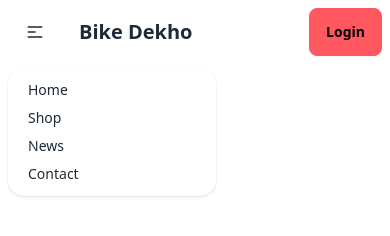
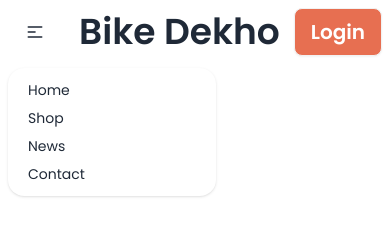
Before and after one commit to NeelaFT/Biker_Zone, a plain HTML site: page index.html in a window 390 px wide. Both pictures are taken after a click on the button 35 px from the left and 32 px from the top of the page. Drawn offline with nearby package versions, Linux system fonts and the light colour scheme.

Commit message:
modifying the navbar

```diff
--- a/index.html
+++ b/index.html
@@ -1,5 +1,6 @@
 <!DOCTYPE html>
 <html lang="en">
+
 <head>
     <meta charset="UTF-8">
     <meta name="viewport" content="width=device-width, initial-scale=1.0">
@@ -7,57 +8,77 @@
     <!-- tailwind and daisy UI cdn -->
     <link href="https://cdn.jsdelivr.net/npm/daisyui@4.12.13/dist/full.min.css" rel="stylesheet" type="text/css" />
     <script src="https://cdn.tailwindcss.com"></script>
+    <!-- poppins font -->
+    <link rel="preconnect" href="https://fonts.googleapis.com">
+    <link rel="preconnect" href="https://fonts.gstatic.com" crossorigin>
+    <link href="https://fonts.googleapis.com/css2?family=Poppins:wght@400;500;600;700;800;900&display=swap"
+        rel="stylesheet">
+
+    <!-- tailwind custom classes -->
+    <script>
+        tailwind.config = {
+            theme: {
+                extend: {
+                    colors: {
+                        clifford: '#da373d',
+                        'bike-primary': '#e76f51'
+                    }
+                }
+            }
+        }
+    </script>
+
+    <!-- custom styles -->
+    <style>
+        .font-poppins {
+            font-family: "Poppins", sans-serif;
+        }
+    </style>
 </head>
-<body>
-    <header>
+
+<body class="font-poppins">
+    <header class="md:container md:mx-auto">
         <nav>
             <div class="navbar bg-base-100">
-                <div class="navbar-start">
+                <div class="flex-1">
                     <div class="dropdown">
                         <div tabindex="0" role="button" class="btn btn-ghost lg:hidden">
-                      <svg
-                        xmlns="http://www.w3.org/2000/svg"
-                        class="h-5 w-5"
-                        fill="none"
-                        viewBox="0 0 24 24"
+                            <svg xmlns="http://www.w3.org/2000/svg" class="h-5 w-5" fill="none" viewBox="0 0 24 24"
                                 stroke="currentColor">
-                        <path
-                          stroke-linecap="round"
-                          stroke-linejoin="round"
-                          stroke-width="2"
+                                <path stroke-linecap="round" stroke-linejoin="round" stroke-width="2"
                                     d="M4 6h16M4 12h8m-8 6h16" />
                             </svg>
                         </div>
-                    <ul
-                      tabindex="0"
-                      class="menu menu-sm dropdown-content bg-base-100 rounded-box z-[1] mt-3 w-52 p-2 shadow">
+                        <ul tabindex="0"
+                            class="menu menu-sm dropdown-content bg-base-100 rounded-box z-[1] mt-3 w-52 p-2 shadow text-base">
                             <li><a>Home</a></li>
                             <li><a>Shop</a></li>
                             <li><a>News</a></li>
                             <li><a>Contact</a></li>
                         </ul>
                     </div>
-                  <a class="btn btn-ghost text-xl">Bike Dekho</a>
+                    <a class="btn btn-ghost text-4xl">Bike Dekho</a>
                 </div>
                 <div class="navbar-center hidden lg:flex">
-                  <ul class="menu menu-horizontal px-1">
+                    <ul class="menu menu-horizontal px-1 text-base">
                         <li><a>Home</a></li>
                         <li><a>Shop</a></li>
                         <li><a>News</a></li>
                         <li><a>Contact</a></li>
                     </ul>
                 </div>
-                <div class="navbar-end">
-                  <a class="btn btn-error">Login</a>
+                <div>
+                    <a class="btn bg-bike-primary text-xl text-white">Login</a>
                 </div>
             </div>
         </nav>
     </header>
-    <main>
+    <main class="md:container md:mx-auto">
 
     </main>
     <footer>
 
     </footer>
 </body>
+
 </html>
```
Lines whose indentation alone changed are shown as unchanged.
